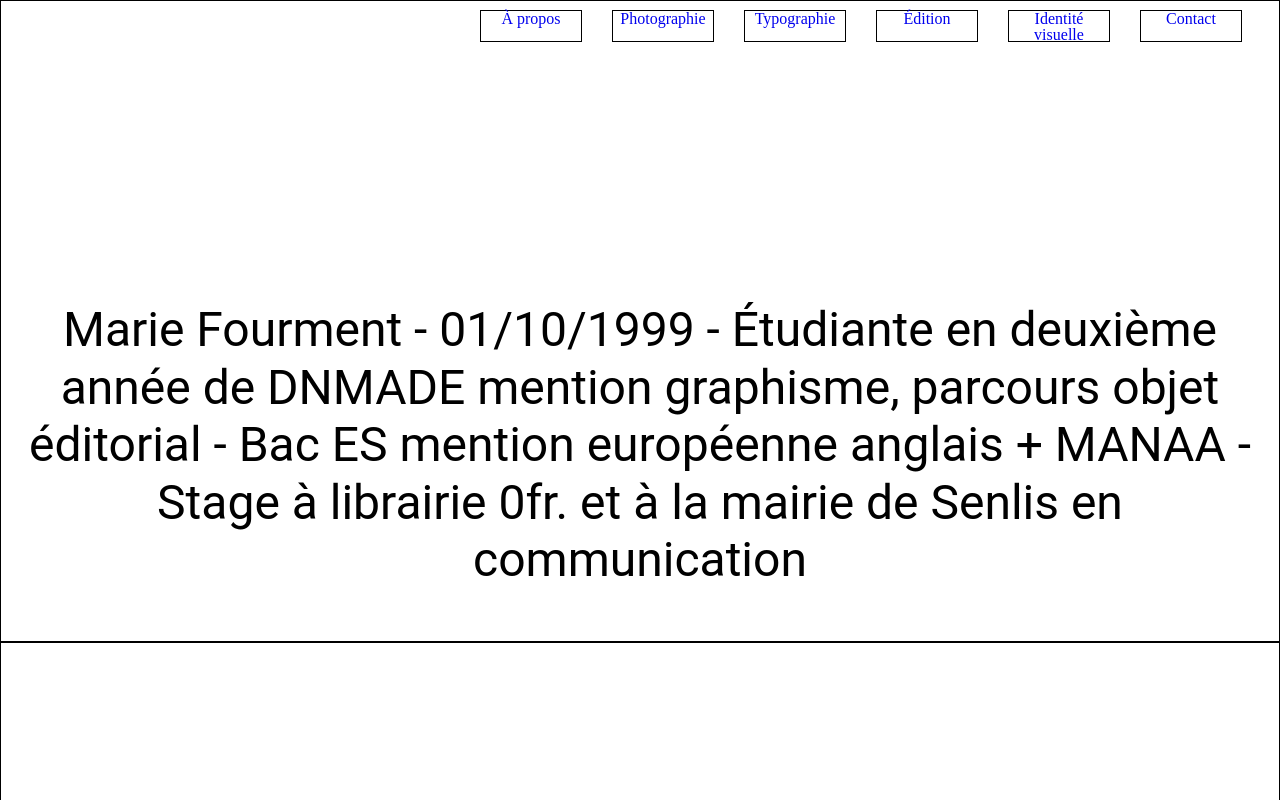
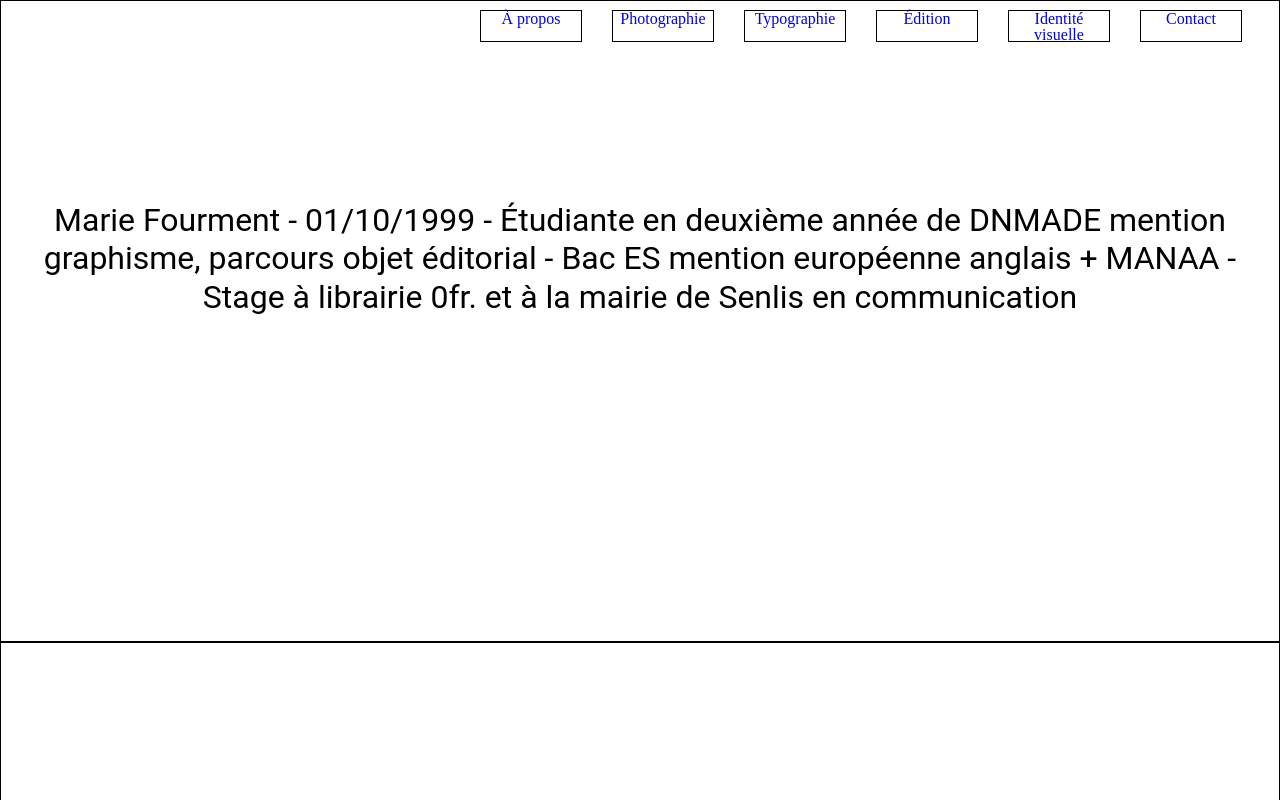
Before and after one commit to mariefourment/mariefourment.github.io, a plain HTML site: page index.html in a window 1280 px wide. Shown: the top 800 px of the page. Drawn offline with nearby package versions, Linux system fonts and the light colour scheme; grey boxes are pictures that could not be loaded.

Commit message:
Update style.css

```diff
--- a/style/style.css
+++ b/style/style.css
@@ -5,10 +5,10 @@ section{
 
 h1{
 	text-align: left;
-	margin-top: 300px;
+	margin-top: 200px;
 	text-align: center;
 	font-family: 'Roboto', sans-serif;
-	font-size: 3em;
+	font-size: 2em;
 	line-height: 1.2em;
 	background-color: rgb(255,255,255,0.7);
 
```
